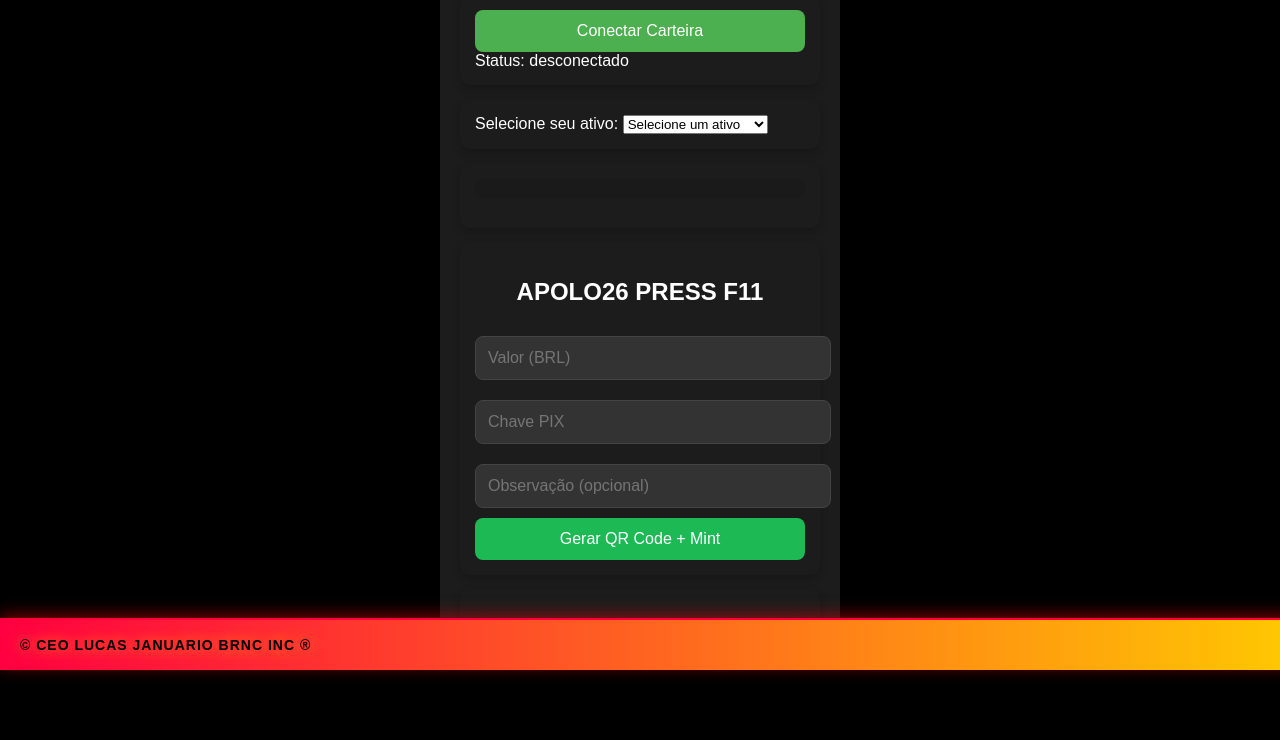
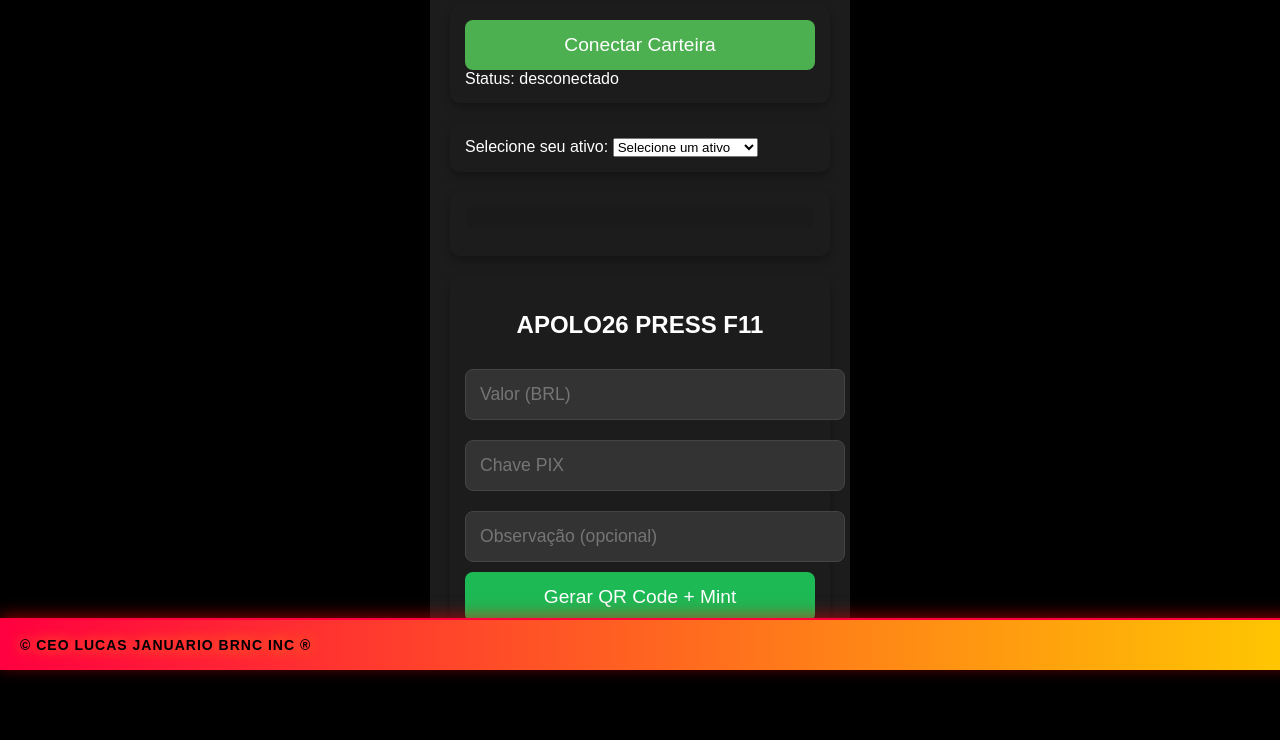
Before and after one commit to BRNCINCORP/endermancheersco, a plain HTML site: page wallet.html in a window 1280 px wide. Shown: the part 130-870 px from the top of the page. Drawn offline with Linux system fonts and the light colour scheme; no server answers.

Commit message:
Update wallet.html

```diff
--- a/wallet.html
+++ b/wallet.html
@@ -14,6 +14,7 @@
       margin: 0;
       padding: 0;
       display: flex;
+      flex-direction: column;
       justify-content: center;
       align-items: center;
       min-height: 100vh;
@@ -24,7 +25,7 @@
     /* Container que simula a tela do iPhone 15, responsivo */
     .iphone-container {
       width: 100%;
-      max-width: 400px;
+      max-width: 420px;
       height: 100%;
       max-height: 800px;
       background-color: #1c1c1c;
@@ -33,7 +34,7 @@
       padding: 20px;
       display: flex;
       flex-direction: column;
-      justify-content: flex-start;
+      justify-content: space-between;
       box-sizing: border-box;
       overflow-y: auto; /* Faz o conteúdo rolar */
       margin-bottom: 70px; /* Evita sobreposição com o footer */
@@ -41,7 +42,7 @@
 
     /* Título da página */
     h1 {
-      font-size: 1.8rem;
+      font-size: 2rem;
       color: #4CAF50;
       margin-bottom: 20px;
       text-align: center;
@@ -53,18 +54,18 @@
       background-color: #1c1c1c;
       border-radius: 10px;
       padding: 15px;
-      margin-bottom: 15px;
-      box-shadow: 0 4px 10px rgba(0, 0, 0, 0.2);
+      margin-bottom: 20px;
+      box-shadow: 0 4px 10px rgba(0, 0, 0, 0.3);
     }
 
     /* Estilizando o botão de conexão */
     #connectBtn {
       background-color: #4CAF50;
       color: white;
-      padding: 12px 20px;
+      padding: 14px 24px;
       border: none;
       border-radius: 8px;
-      font-size: 1rem;
+      font-size: 1.2rem;
       cursor: pointer;
       transition: background-color 0.3s ease;
       width: 100%;
@@ -77,23 +78,23 @@
     /* Inputs com bordas arredondadas e fundo escuro */
     input {
       width: 100%;
-      padding: 12px;
+      padding: 14px;
       margin: 10px 0;
       border-radius: 8px;
       border: 1px solid #444;
       background-color: #333;
       color: #fff;
-      font-size: 1rem;
+      font-size: 1.1rem;
     }
 
     /* Estilizando o botão de PIX + Mint */
     #pixQRBtn {
       background-color: #1db954;
       color: white;
-      padding: 12px 20px;
+      padding: 14px 24px;
       border: none;
       border-radius: 8px;
-      font-size: 1rem;
+      font-size: 1.2rem;
       cursor: pointer;
       transition: background-color 0.3s ease;
       width: 100%;
@@ -167,7 +168,7 @@
     .ticker-item {
       display: flex;
       gap: 8px;
-      font-size: 0.95rem;
+      font-size: 1rem;
       color: #fff;
       align-items: center;
     }
```
